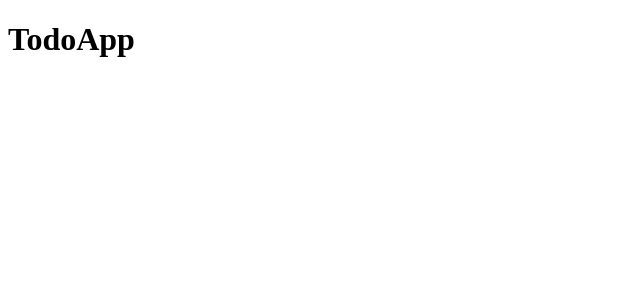
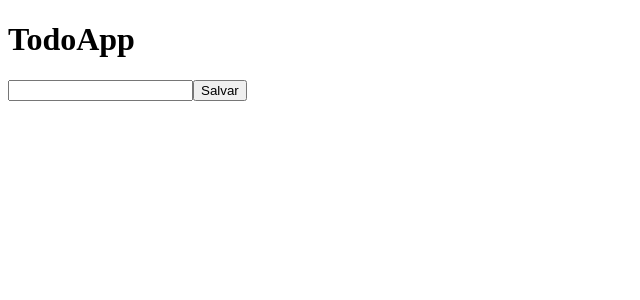
Before and after one commit to Bruno-Pallin/todo_app, a React (Create React App) app: page / in a window 1280 px wide. Shown: the top 300 px of the page, without its empty margins (0-640 px from the left). Built offline with nearby package versions, Linux system fonts and the light colour scheme.

Commit message:
template inicial, sequência da aula é referente a formulários e estará no codepen, collection React

```diff
--- a/src/App.js
+++ b/src/App.js
@@ -1,6 +1,12 @@
 import React from 'react';
 export default class TodoApp extends React.Component {
   render() {
-    return (<h1>TodoApp</h1>)
+    return (
+      <div>
+        <h1>TodoApp</h1>
+        <input />
+        <button>Salvar</button>
+      </div>
+    );
   }
 }
```
